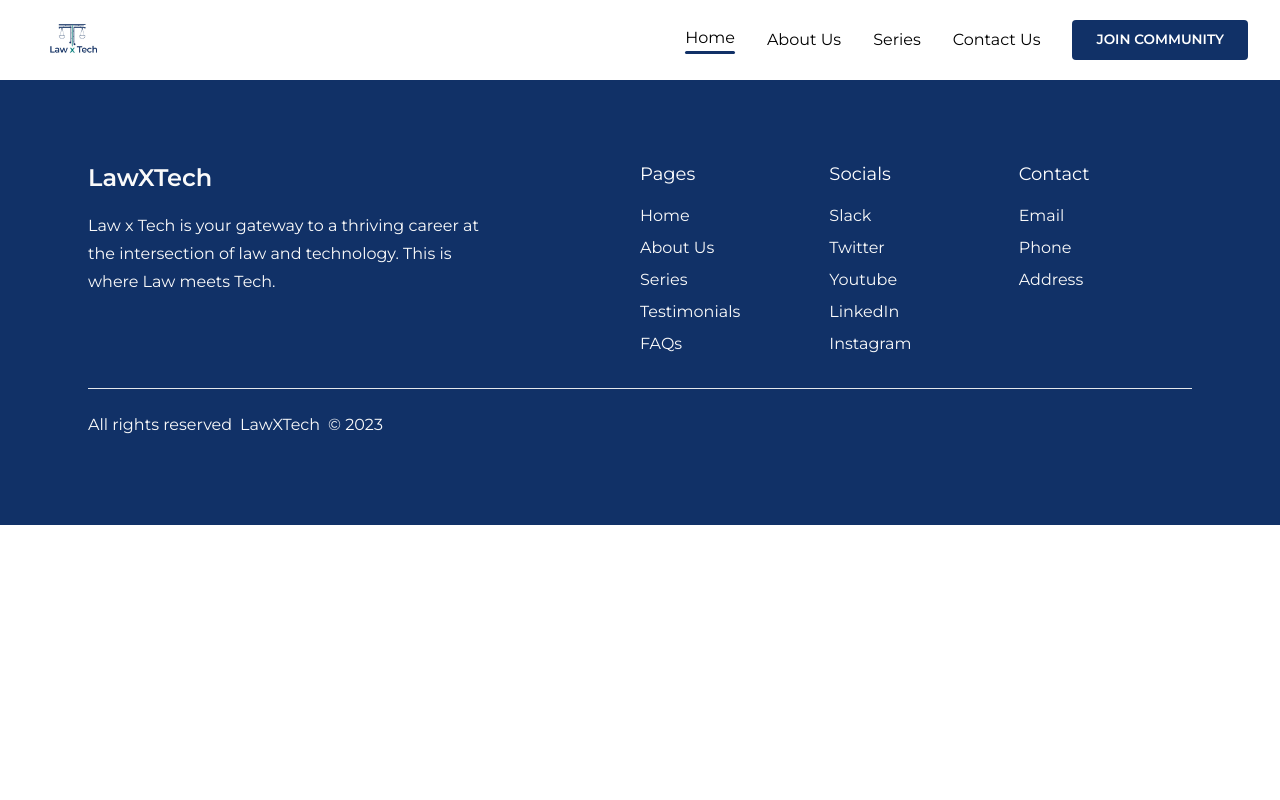
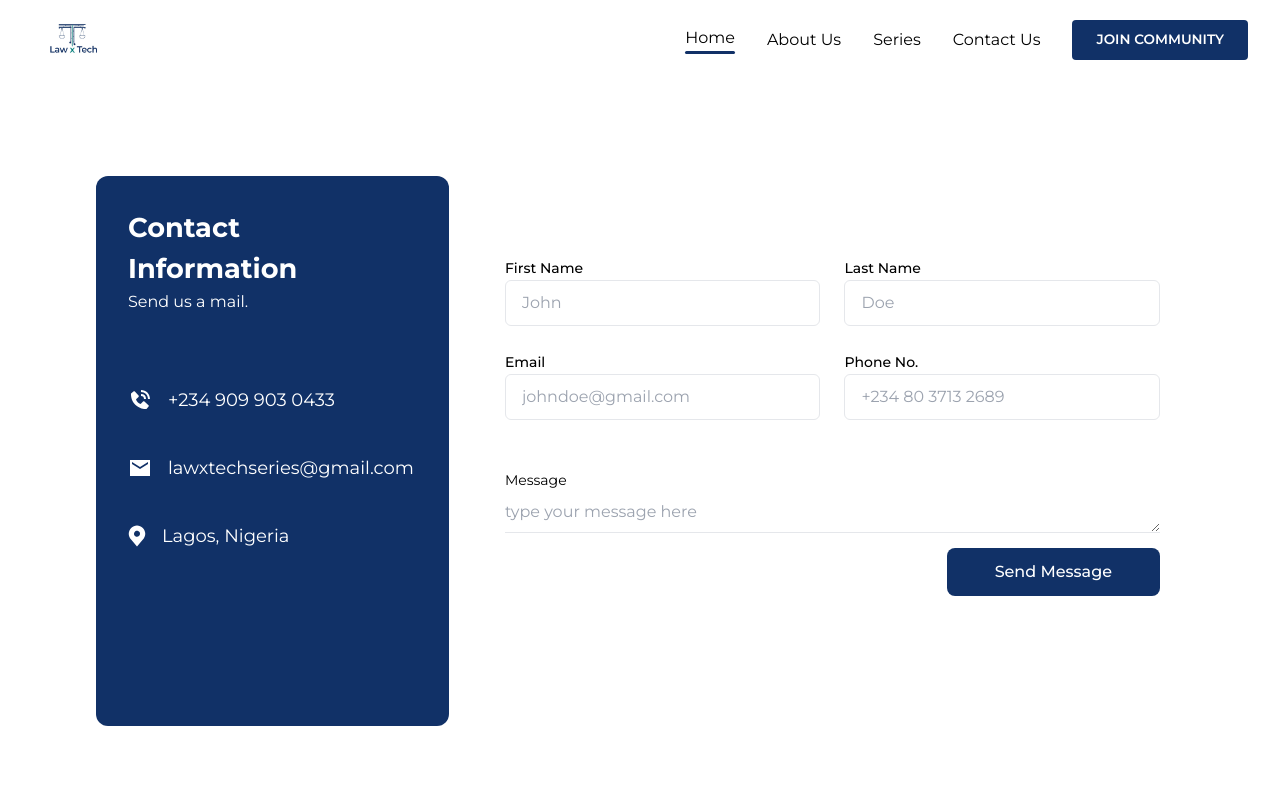
Before and after one commit to LawxTech/LawXTech, a React (Create React App) app: page /contact-us in a window 1280 px wide. Shown: the top 800 px of the page. Built offline with nearby package versions, Linux system fonts and the light colour scheme.

Commit message:
update Contact.tsx and Series.tsx

```diff
--- /dev/null
+++ b/src/components/MobileSidebar/SidebarLink.tsx
@@ -0,0 +1,32 @@
+import React from "react";
+import { Link } from "react-router-dom";
+import { useLocation } from "react-router-dom";
+
+interface Props {
+  text: string;
+  href: string;
+  setOpenSideBar: React.Dispatch<React.SetStateAction<boolean>>;
+}
+
+const SidebarLink: React.FC<Props> = ({ text, href, setOpenSideBar }) => {
+  const path = useLocation().pathname;
+  const isActive = path === href;
+
+  return (
+    <li className="mb-2 ">
+      <Link
+        to={href}
+        onClick={() => setOpenSideBar(false)}
+        className={`flex items-center group relative gap-6 h-12 px-4 rounded-xl text-[#113167] ${
+          isActive && "!text-white bg-[#113167] font-bold"
+        }`}
+      >
+        <p className={`font-[500] text-sm sm:text-base whitespace-nowrap `}>
+          {text}
+        </p>
+      </Link>
+    </li>
+  );
+};
+
+export default SidebarLink;
--- a/src/pages/Contact.tsx
+++ b/src/pages/Contact.tsx
@@ -65,7 +65,160 @@ const Contact: React.FC = () => {
       });
   };
 
-  return <div>{/* Contact content */}</div>;
+  return (
+    <div>
+      <section className=" md:mx-[5rem] my-[5rem] p-[1rem] flex gap-x-8 ">
+        <div className="md:w-1/2 lg:w-1/3 bg-[#113167] text-white p-[2rem] rounded-xl ">
+          <h2 className="text-white font-bold text-[1.7rem] ">
+            Contact Information
+          </h2>
+          <p className="text-base ">Send us a mail.</p>
+          <div className="py-[3rem] grid grid-cols-1 gap-y-10 mt-6 mb-24 ">
+            <div className="flex items-center space-x-4">
+              <p className="">
+                <svg
+                  xmlns="http://www.w3.org/2000/svg"
+                  width="24"
+                  height="24"
+                  viewBox="0 0 24 24"
+                  fill="none"
+                >
+                  <path
+                    d="M20.0002 10.999H22.0002C22.0002 5.869 18.1272 2 12.9902 2V4C17.0522 4 20.0002 6.943 20.0002 10.999Z"
+                    fill="white"
+                  />
+                  <path
+                    d="M13.0003 7.99999C15.1033 7.99999 16.0003 8.89699 16.0003 11H18.0003C18.0003 7.77499 16.2253 5.99999 13.0003 5.99999V7.99999ZM16.4223 13.443C16.2301 13.2683 15.9776 13.1752 15.7181 13.1832C15.4585 13.1912 15.2123 13.2998 15.0313 13.486L12.6383 15.947C12.0623 15.837 10.9043 15.476 9.71228 14.287C8.52028 13.094 8.15928 11.933 8.05228 11.361L10.5113 8.96699C10.6977 8.78612 10.8064 8.53982 10.8144 8.2802C10.8225 8.02059 10.7292 7.76804 10.5543 7.57599L6.85928 3.51299C6.68432 3.32035 6.44116 3.2035 6.18143 3.18725C5.92171 3.17101 5.66588 3.25665 5.46828 3.42599L3.29828 5.28699C3.12539 5.46051 3.0222 5.69145 3.00828 5.93599C2.99328 6.18599 2.70728 12.108 7.29928 16.702C11.3053 20.707 16.3233 21 17.7053 21C17.9073 21 18.0313 20.994 18.0643 20.992C18.3088 20.9783 18.5396 20.8747 18.7123 20.701L20.5723 18.53C20.7417 18.3325 20.8276 18.0768 20.8115 17.817C20.7954 17.5573 20.6788 17.3141 20.4863 17.139L16.4223 13.443Z"
+                    fill="white"
+                  />
+                </svg>
+              </p>
+              <p className="text-lg">+234 909 903 0433</p>
+            </div>
+            <div className="flex items-center space-x-4">
+              <p className="">
+                <svg
+                  xmlns="http://www.w3.org/2000/svg"
+                  width="24"
+                  height="24"
+                  viewBox="0 0 24 24"
+                  fill="none"
+                >
+                  <path
+                    d="M22 4H2V20H22V4ZM20 8L12 13L4 8V6L12 11L20 6V8Z"
+                    fill="white"
+                  />
+                </svg>
+              </p>
+              <p className="text-lg">lawxtechseries@gmail.com</p>
+            </div>
+            <div className="flex items-center space-x-4">
+              <p className="">
+                <svg
+                  xmlns="http://www.w3.org/2000/svg"
+                  width="18"
+                  height="22"
+                  viewBox="0 0 18 22"
+                  fill="none"
+                >
+                  <path
+                    d="M9.00001 0.5C6.81276 0.50258 4.71584 1.3726 3.16923 2.91922C1.62261 4.46584 0.752589 6.56276 0.750009 8.75C0.747389 10.5374 1.33124 12.2763 2.41201 13.7C2.41201 13.7 2.63701 13.9963 2.67376 14.039L9.00001 21.5L15.3293 14.0353C15.3623 13.9955 15.588 13.7 15.588 13.7L15.5888 13.6978C16.669 12.2747 17.2526 10.5366 17.25 8.75C17.2474 6.56276 16.3774 4.46584 14.8308 2.91922C13.2842 1.3726 11.1873 0.50258 9.00001 0.5ZM9.00001 11.75C8.40666 11.75 7.82665 11.5741 7.3333 11.2444C6.83995 10.9148 6.45543 10.4462 6.22837 9.89805C6.00131 9.34987 5.9419 8.74667 6.05765 8.16473C6.17341 7.58279 6.45913 7.04824 6.87869 6.62868C7.29825 6.20912 7.83279 5.9234 8.41474 5.80764C8.99668 5.69189 9.59988 5.7513 10.1481 5.97836C10.6962 6.20542 11.1648 6.58994 11.4944 7.08329C11.8241 7.57664 12 8.15666 12 8.75C11.999 9.54535 11.6826 10.3078 11.1202 10.8702C10.5578 11.4326 9.79535 11.749 9.00001 11.75Z"
+                    fill="white"
+                  />
+                </svg>
+              </p>
+              <p className="text-lg">Lagos, Nigeria</p>
+            </div>
+          </div>
+        </div>
+        <div className="w-full md:w-1/2 lg:w-2/3 py-[5rem] px-6 ">
+          <form action="">
+            <div className="grid grid-cols-1 lg:grid-cols-2 gap-6 ">
+              <div className="">
+                <label
+                  htmlFor="firstName"
+                  className="text-[0.875rem] font-medium "
+                >
+                  First Name{" "}
+                </label>
+                <div>
+                  <input
+                    type="text"
+                    placeholder="John"
+                    className="border text-base py-2.5 rounded-md w-full px-4 outline-none hover:border-neutral-600 focus:border-black focus:text-black "
+                  />
+                </div>
+              </div>
+              <div className="">
+                <label
+                  htmlFor="firstName"
+                  className="text-[0.875rem] font-medium "
+                >
+                  Last Name{" "}
+                </label>
+                <div>
+                  <input
+                    type="text"
+                    placeholder="Doe"
+                    className="border text-base py-2.5 rounded-md w-full px-4 outline-none hover:border-neutral-600 focus:border-black focus:text-black "
+                  />
+                </div>
+              </div>
+              <div className="">
+                <label
+                  htmlFor="firstName"
+                  className="text-[0.875rem] font-medium "
+                >
+                  Email{" "}
+                </label>
+                <div>
+                  <input
+                    type="email"
+                    placeholder="johndoe@gmail.com"
+                    className="border text-base py-2.5 rounded-md w-full px-4 outline-none hover:border-neutral-600 focus:border-black focus:text-black "
+                  />
+                </div>
+              </div>
+              <div className="">
+                <label
+                  htmlFor="firstName"
+                  className="text-[0.875rem] font-medium "
+                >
+                  Phone No.{" "}
+                </label>
+                <div>
+                  <input
+                    type="text"
+                    placeholder="+234 80 3713 2689"
+                    className="border text-base py-2.5 rounded-md w-full px-4 outline-none hover:border-neutral-600 focus:border-black focus:text-black "
+                  />
+                </div>
+              </div>
+            </div>
+            <div className="mt-[3rem]">
+              <label htmlFor="message" className="text-[0.875rem] ">
+                Message
+              </label>
+              <div className="w-full">
+                <textarea
+                  name=""
+                  id=""
+                  rows={1}
+                  placeholder="type your message here"
+                  className="border-b w-full py-2  "
+                ></textarea>
+              </div>
+            </div>
+            <div className="button flex justify-end mt-[0.5rem] ">
+              <button className="bg-[#113167] text-white px-12 py-3 font-[500] rounded-lg ">
+                Send Message
+              </button>
+            </div>
+          </form>
+        </div>
+      </section>
+    </div>
+  );
 };
 
 export default Contact;
--- a/src/pages/Series.tsx
+++ b/src/pages/Series.tsx
@@ -29,7 +29,7 @@ const Series: React.FC = () => {
   return (
     <div>
       <Container maxWidth="lg">
-        <Box marginTop={12}></Box>
+        <Box marginTop={4}></Box>
         <Box
           marginTop={6}
           marginBottom={6}
@@ -60,7 +60,6 @@ const Series: React.FC = () => {
             color="#133167"
             align="center"
             sx={{ fontSize: "2rem", marginTop: "4%", marginBottom: "4%" }}
-            marginTop={2}
             fontWeight="700"
             marginX="auto"
             gutterBottom
@@ -217,7 +216,6 @@ const Series: React.FC = () => {
                     borderRadius: 8,
                   }}
                 />
-
               </Box>
             </Box>
           ))}
```
